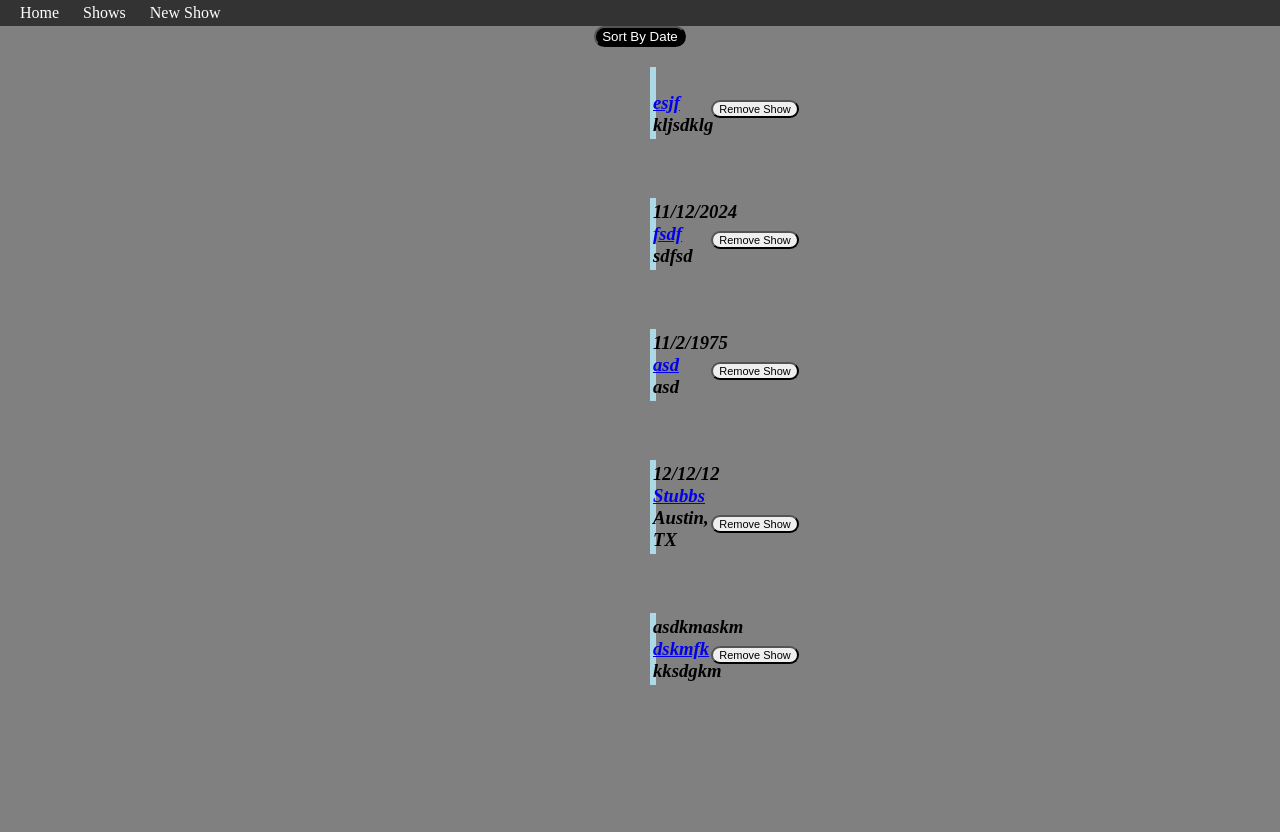
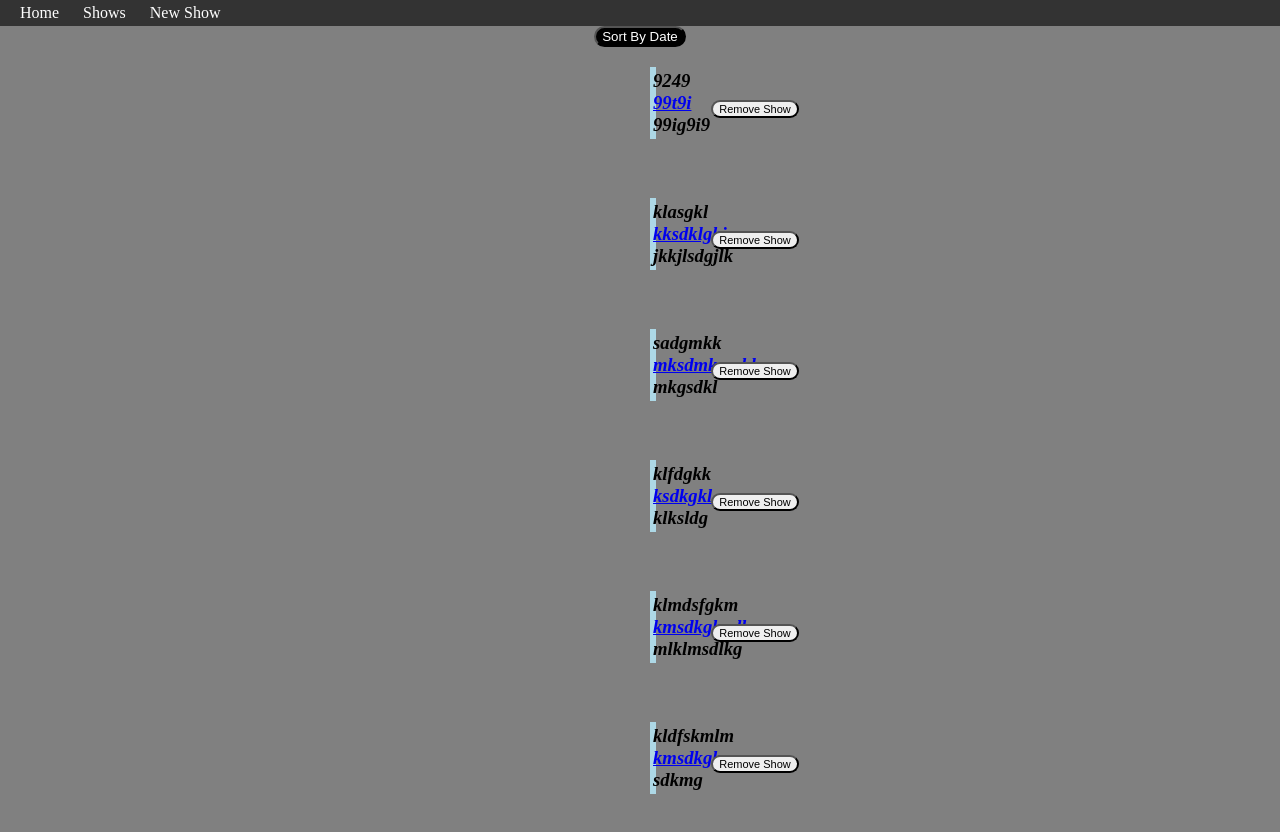
Before and after one commit to tbbaram/show-list-app, a React (Create React App) app: page /shows in a window 1280 px wide. Before the commit the page ends 800 px from the top, so only its background shows below. Built offline with nearby package versions, Linux system fonts and the light colour scheme; data requests are answered from the project's data file.

Commit message:
updated delete function

```diff
--- a/db.json
+++ b/db.json
@@ -1,33 +1,39 @@
 {
   "shows": [
     {
-      "date": "",
-      "venue": "esjf",
-      "cityAndState": "kljsdklg",
+      "date": "9249",
+      "venue": "99t9i",
+      "cityAndState": "99ig9i9",
       "id": 1
     },
     {
-      "date": "11/12/2024",
-      "venue": "fsdf",
-      "cityAndState": "sdfsd",
+      "date": "klasgkl",
+      "venue": "kksdklgkj",
+      "cityAndState": "jkkjlsdgjlk",
+      "id": 2
+    },
+    {
+      "date": "sadgmkk",
+      "venue": "mksdmkgmkl",
+      "cityAndState": "mkgsdkl",
       "id": 3
     },
     {
-      "date": "11/2/1975",
-      "venue": "asd",
-      "cityAndState": "asd",
+      "date": "klfdgkk",
+      "venue": "ksdkgkl",
+      "cityAndState": "klksldg",
       "id": 4
     },
     {
-      "date": "12/12/12",
-      "venue": "Stubbs",
-      "cityAndState": "Austin, TX",
+      "date": "klmdsfgkm",
+      "venue": "kmsdkgkmlk",
+      "cityAndState": "mlklmsdlkg",
       "id": 5
     },
     {
-      "date": "asdkmaskm",
-      "venue": "dskmfk",
-      "cityAndState": "kksdgkm",
+      "date": "kldfskmlm",
+      "venue": "kmsdkgkmm",
+      "cityAndState": "sdkmg",
       "id": 6
     }
   ]
--- a/src/App.js
+++ b/src/App.js
@@ -15,6 +15,11 @@ function App() {
       setShowList(newArr)
     }
 
+    const filterShow = (id) => {
+      setShowList(showList.filter(show => show.id !== id))
+    }
+
+
     useEffect(() => {
       fetchAllShows();
       }, [])
@@ -28,7 +33,7 @@ function App() {
   const handleRemoveShow = (id) => {
     fetch(`http://localhost:3000/shows/${id}`, {
       method: "DELETE"
-    }).then(setShowList(showList.filter(show => show.id !== id)))
+    }).then(filterShow(id))
   }
 
 
```
